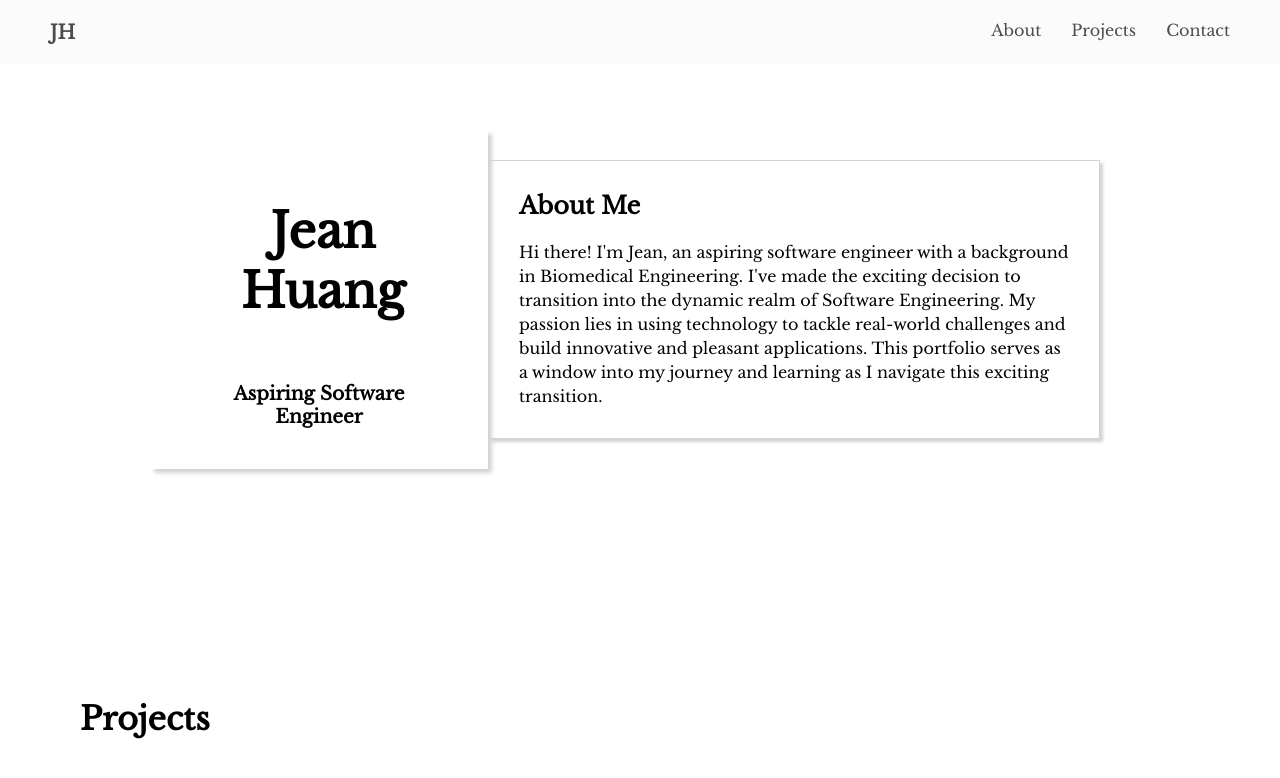
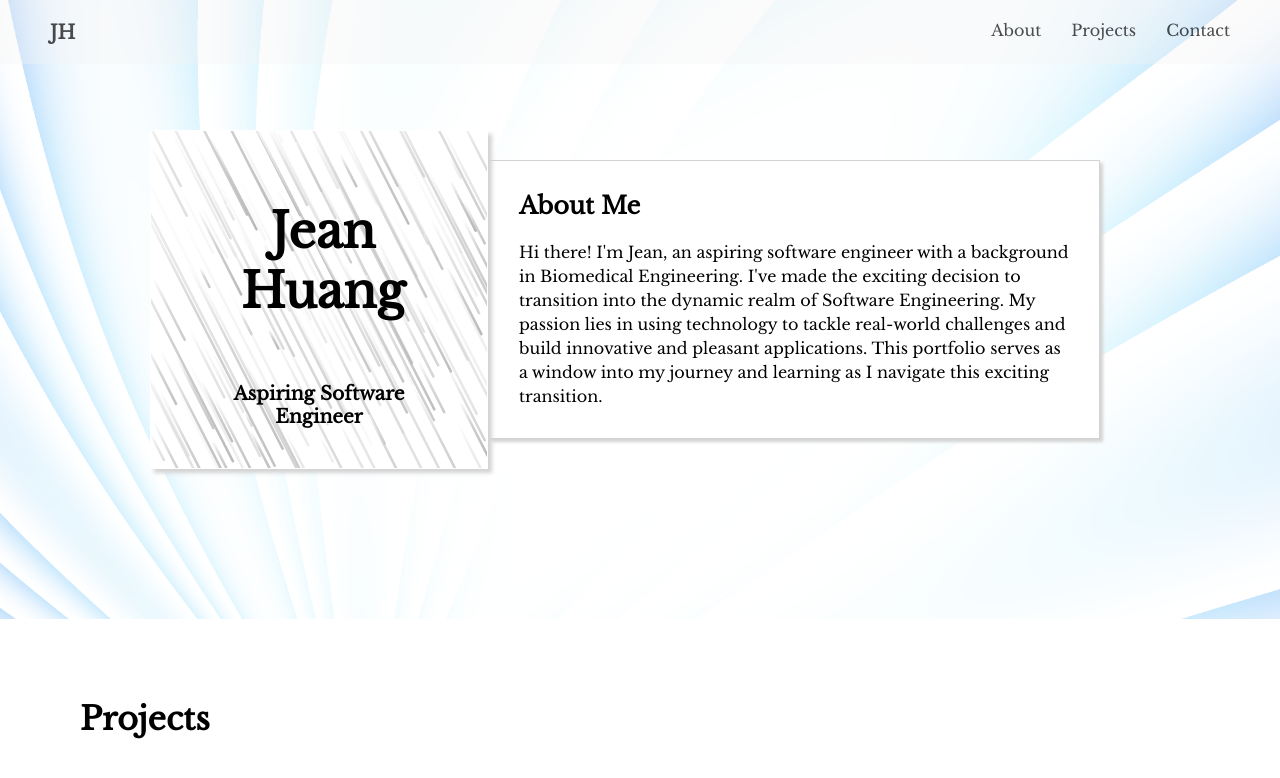
Before and after one commit to jiankh/apps, a plain HTML site: page index.html in a window 1280 px wide. Shown: the top 778 px of the page. Drawn offline with nearby package versions, Linux system fonts and the light colour scheme; the site is published under a folder, as on GitHub Pages, so addresses that start at the root find nothing.

Commit message:
resolve merge issue

```diff
--- a/style.css
+++ b/style.css
@@ -53,14 +53,14 @@ h1 {
     padding: 130px 150px 150px 150px;
     display: flex;
     justify-content: center;
-    background-image: url(/images/abstract.png);
+    background-image: url(images/abstract.png);
     background-size: cover;
     background-repeat: no-repeat;
 }
 
 .about-logo {
     min-width: 20vw;
-    background-image: url(/images/ffflurry.svg);
+    background-image: url(images/ffflurry.svg);
     background-repeat: no-repeat;
     background-size: cover;
     text-align: center;
```
Also changed, not shown: main.js (+2 -2 lines).
